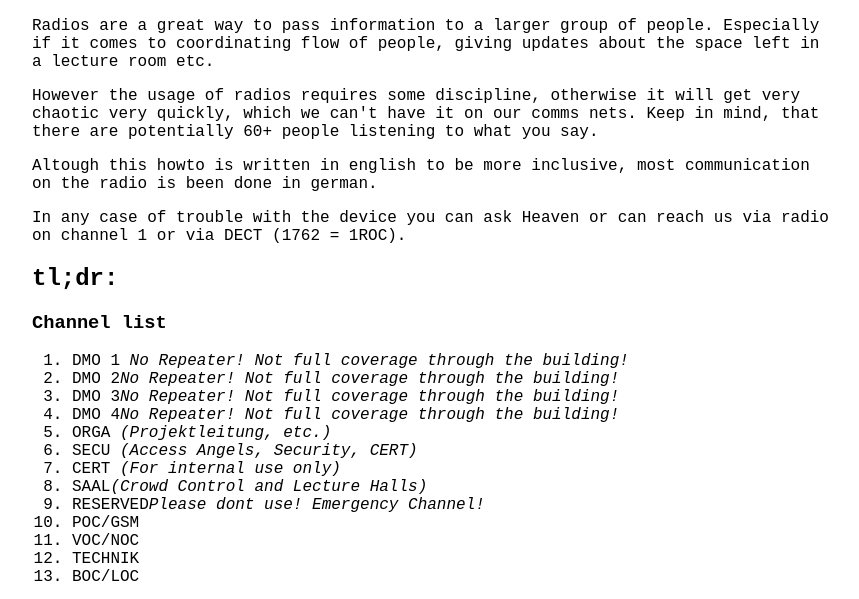
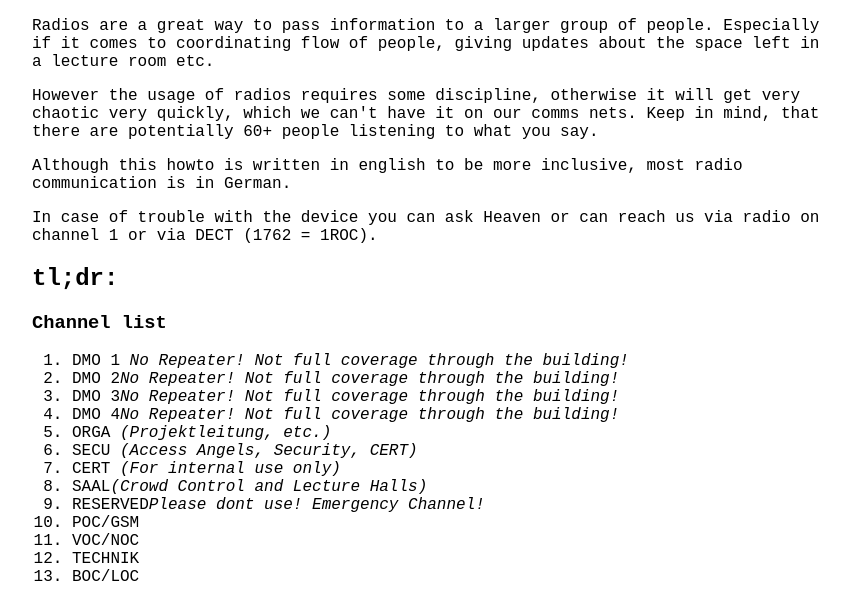
Before and after one commit to zeidlos/c3roc-howto, a plain HTML site: page html/index.html in a window 1280 px wide. Shown: the part 177-776 px from the top of the page, without its empty margins (208-1067 px from the left). Drawn offline with Linux system fonts and the light colour scheme.

Commit message:
Update index.html

```diff
--- a/html/index.html
+++ b/html/index.html
@@ -34,10 +34,10 @@
         However the usage of radios requires some discipline, otherwise it will get very chaotic very quickly, which we can't have it on our comms nets. Keep in mind, that there are potentially 60+ people listening to what you say.
       </p>
       <p>
-        Altough this howto is written in english to be more inclusive, most communication on the radio is been done in german.
+        Although this howto is written in english to be more inclusive, most radio communication is in German.
       </p>
       <p>
-        In any case of trouble with the device you can ask Heaven or can reach us via radio on channel 1 or via DECT (1762 = 1ROC).
+        In case of trouble with the device you can ask Heaven or can reach us via radio on channel 1 or via DECT (1762 = 1ROC).
       </p>
       <h2>tl;dr:</h2>
       <h3>Channel list</h3>
```
